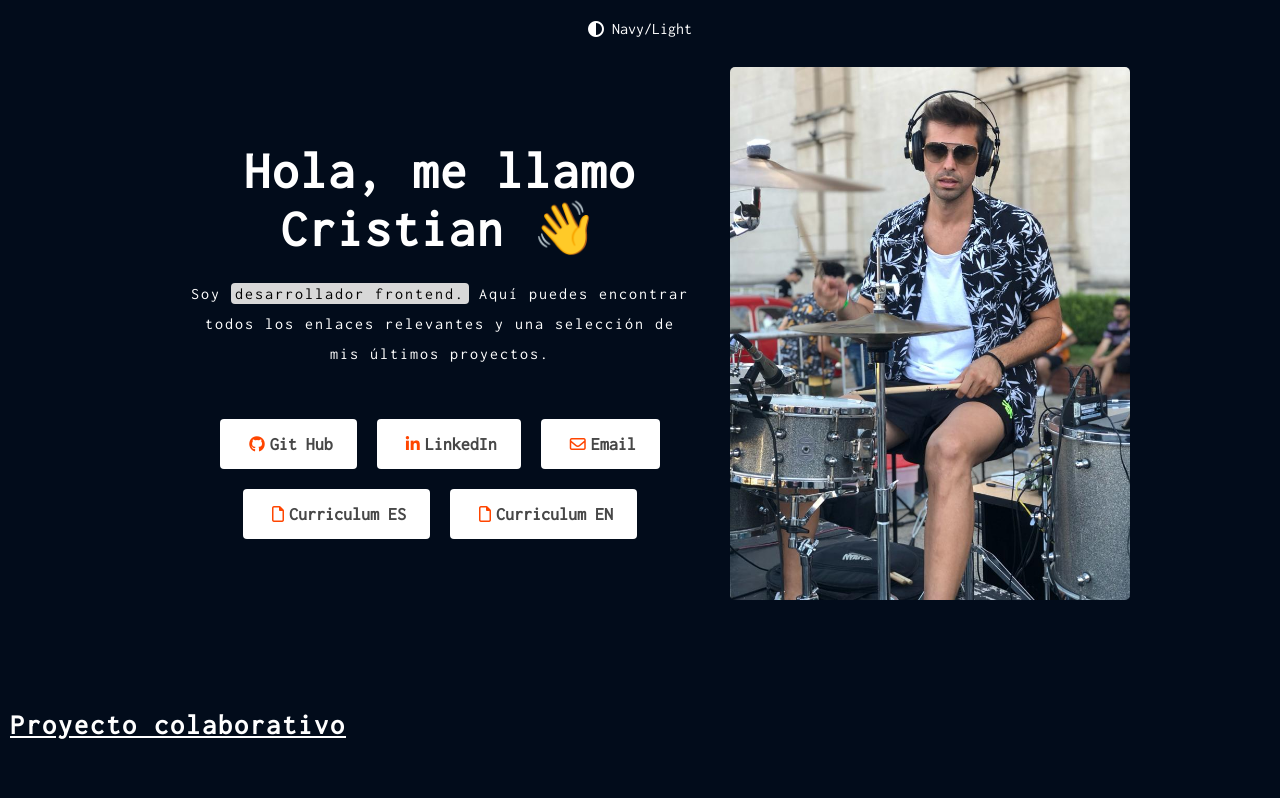
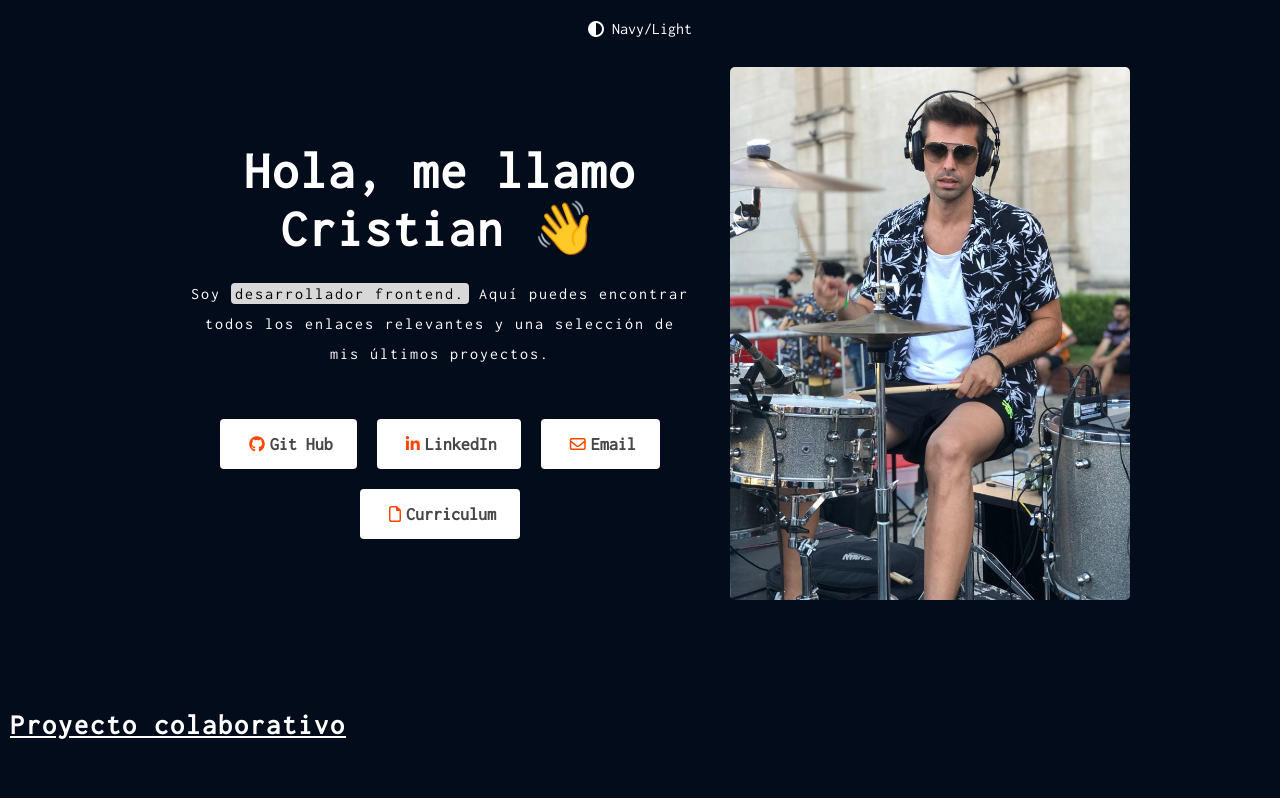
Before and after one commit to CristianMozetich/Portfolio, a React (Vite) app: page / in a window 1280 px wide. Shown: the top 798 px of the page. Built offline with nearby package versions, Linux system fonts and the light colour scheme.

Commit message:
actualizaciones

```diff
--- a/src/Components/Intro/Intro.jsx
+++ b/src/Components/Intro/Intro.jsx
@@ -1,7 +1,6 @@
 import React from 'react'
 import './Intro.css'
 import cvEs from '../../../public/assets/pdf/Mozetich_Cristian(es).pdf'
-import cvEn from '../../../public/assets/pdf/Mozetich_Cristian.pdf'
 
 const Intro = () => {
 
@@ -15,8 +14,7 @@ const Intro = () => {
             <a href="https://github.com/CristianMozetich" target='_blank'><i className="fa-brands fa-github"></i>Git Hub</a>
             <a href="https://www.linkedin.com/in/cristian-mozetich-135086256/" target='_blank'><i className="fa-brands fa-linkedin-in"></i>LinkedIn</a>
             <a href="mailto:cristianmozetich@gmail.com?subject=Asunto%20del%20correo&body=Contenido%20del%20correo%20electr%C3%B3nico"><i className="fa-regular fa-envelope"></i>Email</a>
-            <a href={cvEs} target='_blank'><i class="fa-regular fa-file"></i>Curriculum ES</a>
-            <a href={cvEn} target='_blank'><i class="fa-regular fa-file"></i>Curriculum EN</a>
+            <a href={cvEs} target='_blank'><i class="fa-regular fa-file"></i>Curriculum</a>
         </li>
     </div>
   )
```
